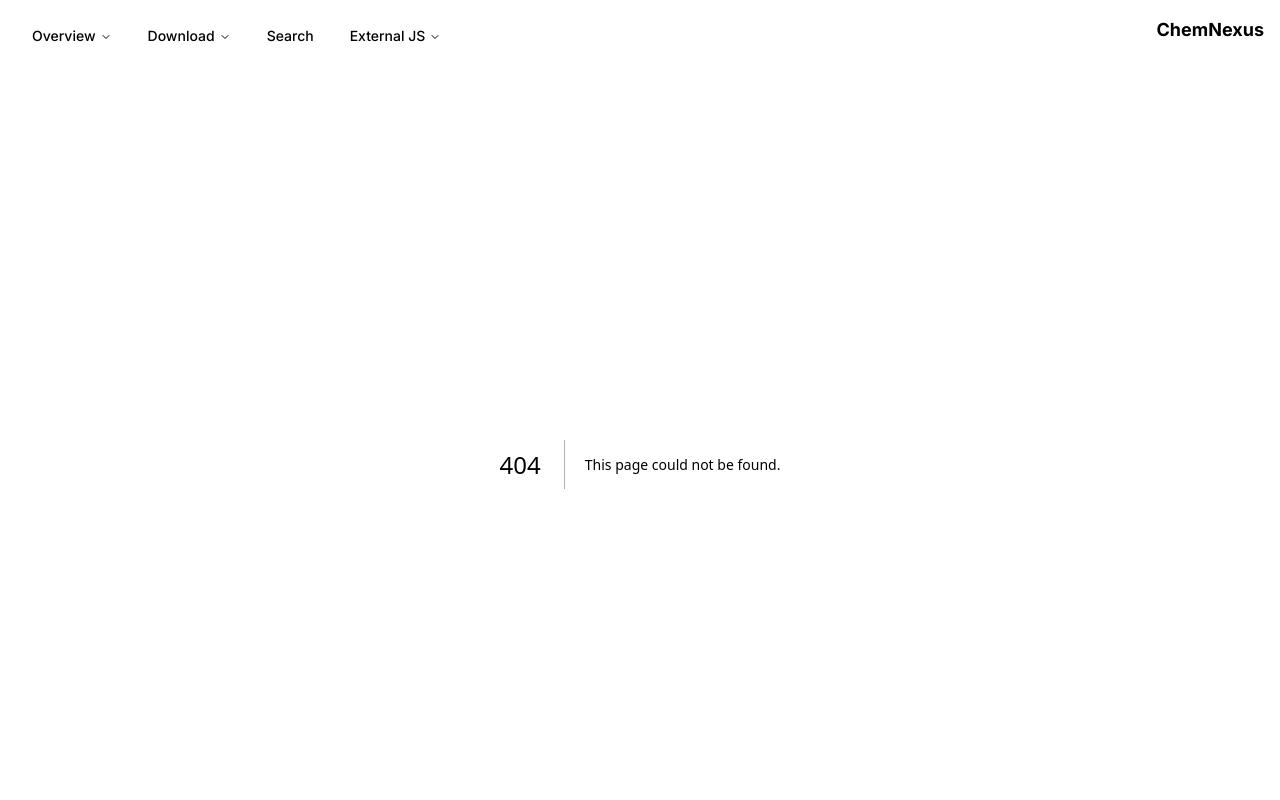
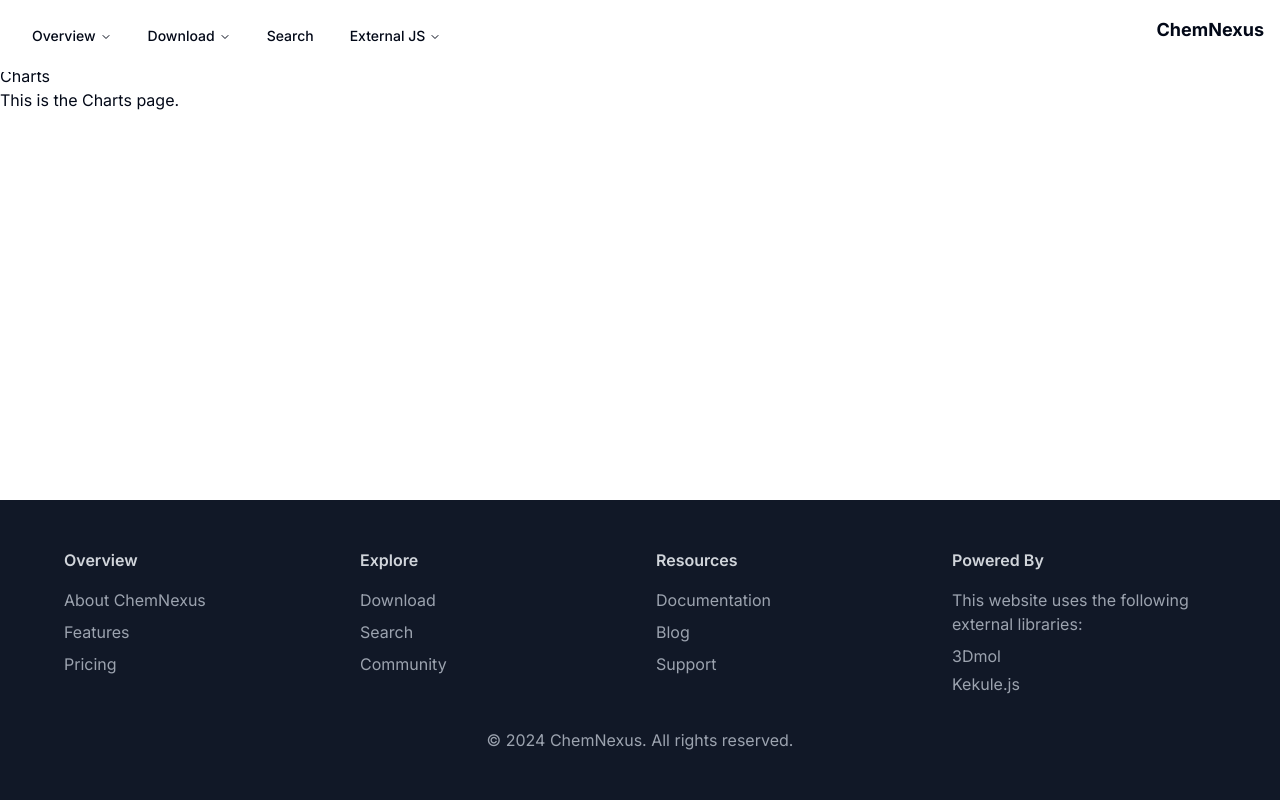
Before and after one commit to ukeSJTU/clc-db-frontend, a Next.js app: page /externalJS/charts in a window 1280 px wide. Before the commit this address had no page. Shown: the top 800 px of the page. Built offline with nearby package versions, Linux system fonts and the light colour scheme.

Commit message:
feat(stats): :sparkles: build placeholder page for charts feature

```diff
--- /dev/null
+++ b/app/(extJS)/externalJS/charts/page.tsx
@@ -0,0 +1,8 @@
+export default function Page() {
+    return (
+        <div>
+            <h1>Charts</h1>
+            <p>This is the Charts page.</p>
+        </div>
+    );
+}
```
